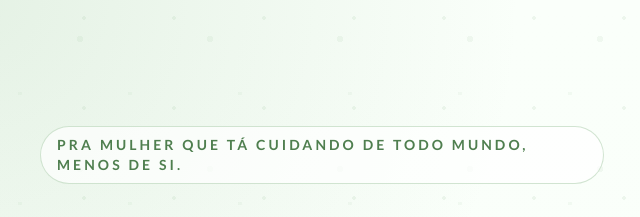
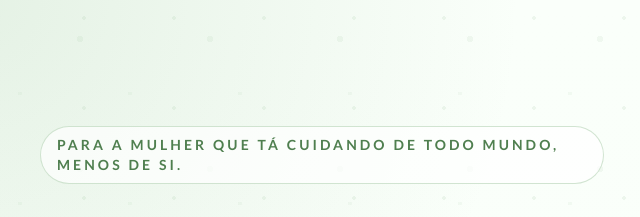
Before and after one commit to marcomaciel/maos-de-cura-site, a plain HTML site: page index.html in a window 1280 px wide. Shown: the top 217 px of the page, 24-664 px from the left. Drawn offline with nearby package versions, Linux system fonts and the light colour scheme; no server answers; a web font is replaced by a local one.

Commit message:
teste de uso de branch

```diff
--- a/index.html
+++ b/index.html
@@ -255,7 +255,7 @@
         <!-- Grupo topo: eyebrow + headline + sub-headline -->
         <div>
           <p class="mb-3 md:mb-5 inline-flex rounded-full border border-reiki-primary/40 bg-white/70 px-4 py-1.5 md:py-2 text-xs md:text-sm font-bold uppercase tracking-editorial text-reiki-deep">
-            Pra mulher que tá cuidando de todo mundo, menos de si.
+            Para a mulher que tá cuidando de todo mundo, menos de si.
           </p>
 
           <h1 class="font-serif text-3xl font-bold leading-tight text-reiki-text md:text-5xl lg:text-6xl mt-3 md:mt-4">
```
